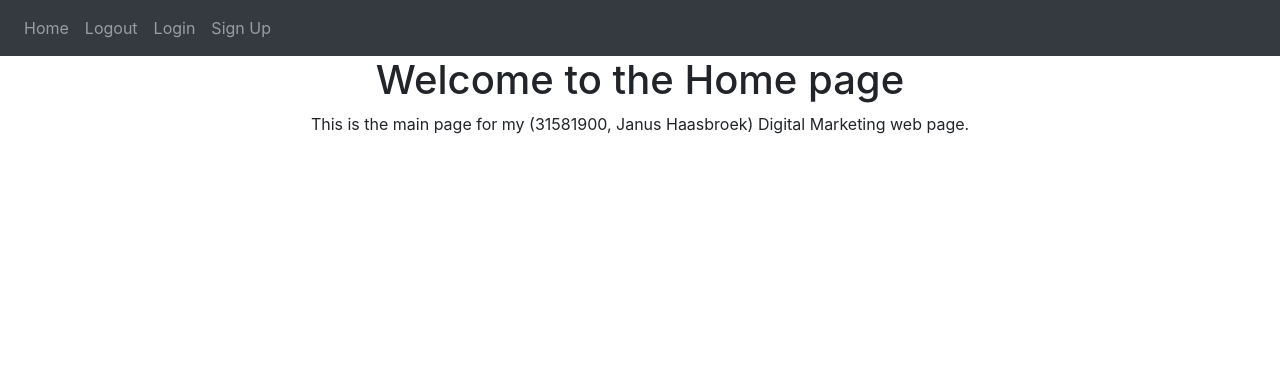
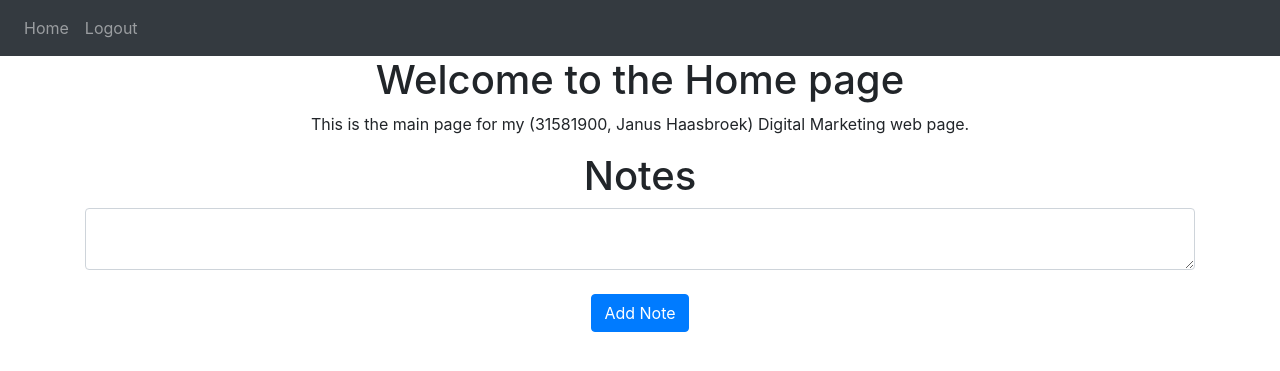
Before and after one commit to JanusHasie/DigitalMarketing, a Flask app: page / in a window 1280 px wide. Shown: the top 371 px of the page. Run offline with Flask 2, Linux system fonts and the light colour scheme; a user stored in the database is signed in; data that the repository does not hold is empty; some libraries are stand-ins or nearby versions.

Commit message:
update all

```diff
--- a/Website/templates/base.html
+++ b/Website/templates/base.html
@@ -33,11 +33,14 @@
             </button>
              <div class="collapse navbar-collapse" id="navbar">
                 <div class="navbar-nav">
+                    {% if user.is_authenticated %}
                     <a class="nav-item nav-link" id="home" href="/">Home</a>
                     <a class="nav-item nav-link" id="logout" href="/logout">Logout</a>
+                    {% else %}
                     <a class="nav-item nav-link" id="login" href="/login">Login</a>
-                    <a class="nav-item nav-link" id="sign_up" href="/sign_up">Sign Up</a>
-                </div>
+                    <a class="nav-item nav-link" id="signUp" href="/sign-up">Sign Up</a>
+                    {% endif %}
+                  </div>
              </div>
         </nav>
 
--- a/Website/templates/home.html
+++ b/Website/templates/home.html
@@ -2,4 +2,23 @@
     <h1 align = "center">Welcome to the Home page</h1>
     <p align = "center">This is the main page for my (31581900, Janus Haasbroek) Digital Marketing web page.</p>
 
+    <h1 align="center">Notes</h1>
+        <ul class="list-group list-group-flush" id="notes">
+            {% for note in user.notes %}
+                <li class="list-group-item">
+                    {{ note.data }}
+                    <button type="button" class="close" onClick="deleteNote({{ note.id }})">
+                        <span aria-hidden="true">&times;</span>
+                    </button>
+                </li>
+            {% endfor %}
+        </ul>
+    <form method="POST">
+        <textarea name="note" id="note" class="form-control"></textarea>
+        <br />
+            <div align="center">
+                <button type="submit" class="btn btn-primary">Add Note</button>
+            </div>
+    </form>
+
     {% endblock %}
```
Also changed, not shown: Website/auth.py (+6 -2 lines), Website/database.db.
